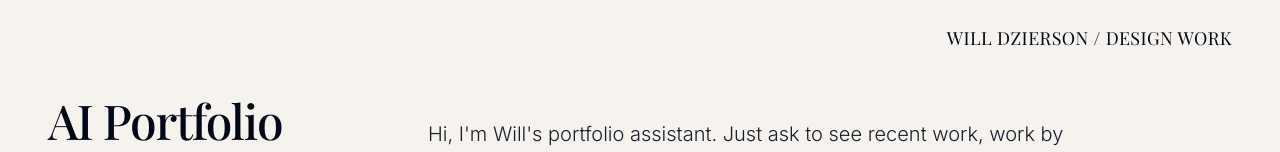
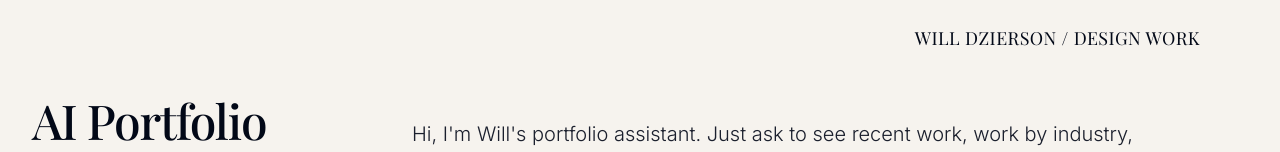
Before and after one commit to wdzierson/shimmer-project-showcase-pub, a React (Vite) app: page / in a window 1280 px wide. Shown: the top 152 px of the page. Built offline with nearby package versions, Linux system fonts and the light colour scheme; no server answers; a web font is replaced by a local one.

Commit message:
Fix: Header text alignment
Reimplement the top navigation to ensure correct text alignment in full screen mode.

```diff
--- a/src/components/home/HomeHeader.tsx
+++ b/src/components/home/HomeHeader.tsx
@@ -5,13 +5,13 @@ import { cn } from '@/lib/utils';
 const HomeHeader = () => {
   return (
     <header className="absolute top-0 left-0 w-full px-4 md:px-8 lg:px-12 py-6">
-      <div className="max-w-[1400px] mx-auto flex justify-between">
+      <div className="container mx-auto flex items-center">
         <div className="flex-1">
-          {/* Left side empty space to maintain layout */}
+          {/* Left side empty for balance */}
         </div>
-        <div className="flex-none">
+        <div>
           <h1 className={cn(
-            "font-serif text-lg tracking-wide text-foreground text-right",
+            "font-serif text-lg tracking-wide text-foreground",
             "transition-all hover:opacity-70"
           )}>
             WILL DZIERSON / DESIGN WORK
--- a/src/pages/Index.tsx
+++ b/src/pages/Index.tsx
@@ -9,11 +9,11 @@ const Index = () => {
     <div className="h-screen flex flex-col bg-background overflow-hidden">
       <HomeHeader />
 
-      <div className="flex flex-col lg:flex-row flex-1 overflow-hidden">
-        <div className="flex-none lg:w-[380px] px-4 md:px-8 lg:px-12 pt-24 pb-12 flex flex-col h-full">
+      <div className="container mx-auto flex flex-col lg:flex-row flex-1 overflow-hidden">
+        <div className="flex-none lg:w-[380px] pt-24 pb-12 flex flex-col h-full">
           <HomeIntro />
         </div>
-        <div className="flex-1 min-w-0 px-4 md:px-8 lg:px-12 pt-24 pb-0">
+        <div className="flex-1 min-w-0 pt-24 pb-0">
           <ChatInterface />
         </div>
       </div>
```
